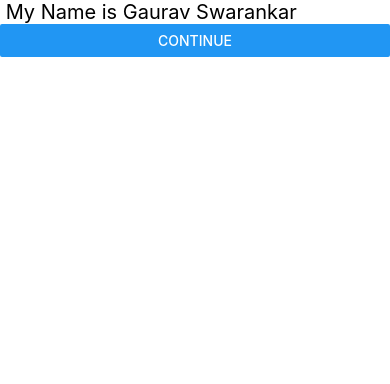
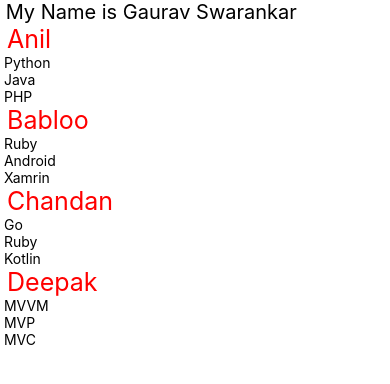
Before and after one commit to Anonymousgaurav/react_basics, a React Native app: screen / in a window 390 px wide. Shown: the top 384 px of the page. Built offline with nearby package versions, Linux system fonts and the light colour scheme.

Commit message:
section list implemented

```diff
--- a/App.tsx
+++ b/App.tsx
@@ -2,16 +2,54 @@ import React from 'react';
 import {
   Button,
   SafeAreaView,
+  SectionList,
   Text
 } from 'react-native';
 
 
+const users = [
+  {
+    id: 1,
+    name: "Anil",
+    data: ["Python", "Java", "PHP"]
+  },
+
+  {
+    id: 2,
+    name: "Babloo",
+    data: ["Ruby", "Android", "Xamrin"]
+
+  },
+
+  {
+    id: 3,
+    name: "Chandan",
+    data: ["Go", "Ruby", "Kotlin"]
+
+  },
+
+  {
+    id: 4,
+    name: "Deepak",
+    data: ["MVVM", "MVP", "MVC"]
+
+  },
+]
+
+
 function App() {
-  return(
-<SafeAreaView>
-  <Text style={{fontSize : 20}}> My Name is Gaurav Swarankar</Text>
-  <Button title='Continue'></Button>
-</SafeAreaView>
+  return (
+    <SafeAreaView>
+      <Text style={{ fontSize: 20 }}> My Name is Gaurav Swarankar</Text>
+      <SectionList
+        sections={users}
+        renderItem={({ item }) => <Text> {item} </Text>
+        }
+        renderSectionHeader={({ section: { name } }) => (
+          <Text style={{fontSize : 25, color: 'red'}}> {name} </Text>
+        )}
+      />
+    </SafeAreaView>
 
   );
 }
```
